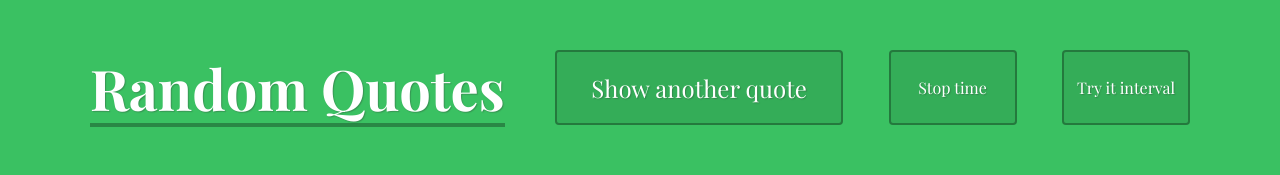
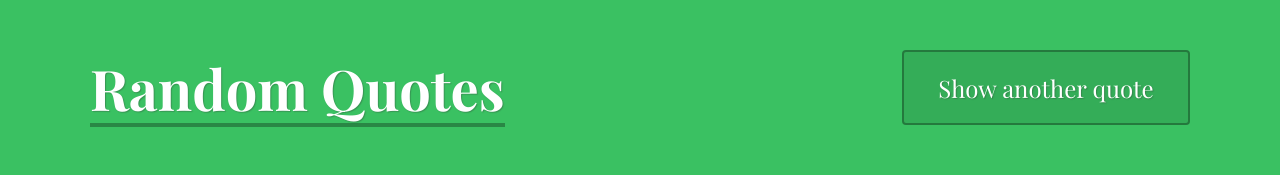
Before and after one commit to AAdrien-3107/Project01-tth, a plain HTML site: page index.html in a window 1280 px wide. Shown: the top 175 px of the page. Drawn offline with nearby package versions, Linux system fonts and the light colour scheme; a web font is replaced by a local one.

Commit message:
final and commented the function not fully working.

```diff
--- a/index.html
+++ b/index.html
@@ -11,10 +11,9 @@
   <body>
     <header>
       <h1>Random Quotes</h1>
-      <button id="load-quote" class="load-quote">Show another quote</button>
-      <button id="Stop-interval-mode" class="interval-button" onclick="stopMyInterval()">Stop time</button>
-      <button id="interval-mode" class="interval-button" onclick="myIntervalGenerator">Try it interval</button>
-
+      <button id="load-quote" class="load-quote" >Show another quote</button>
+      <!-- <button id="Stop-interval-mode" class="interval-button" onclick="stopMyInterval()">Stop time</button>
+      <button id="interval-mode" class="interval-button" onclick="myIntervalGenerator">Try it interval</button> -->
     </header>
 
     <div class="container">
--- a/js/script.js
+++ b/js/script.js
@@ -48,16 +48,13 @@ function printQuote() {
     //This if statement check either the obj randomQuote has a property citation with a boolean. If true the code enter the if block if false it doesnt enter the if block
 
     if(x.citation){
-    console.log(x.citation);
         //if true the value will be add to my finalSource variable.
         finalQuote += `<span class="citation"> ${x.citation} </span>`;
     }
     if(x.year){
-    console.log(x.year);
         finalQuote += `<span class="year"> ${x.year} </span>`;
     }
     if(x.tags){
-    console.log(x.tags);
         finalQuote += `
         <span class="citation"> ${x.tags} </span>`;
     }
@@ -65,20 +62,38 @@ function printQuote() {
     finalQuote += `</p>`;
 
     document.getElementById('quote-box').innerHTML = finalQuote;
+}
+/*
+  //I attempt to go for the exceed expectation grade but too much unknow information so i wasnt able to finish each step.
 
-
-}
-
-let myIntervalGenerator = setInterval(printQuote,2000);
+  //This set the interval of when the page will generate a new quote. which works but only 1 time use then i couldnt figure out how to make it work multiple time.
+  //let myIntervalGenerator = setInterval(printQuote,2000);
 
   function stopMyInterval(){
     clearInterval(myIntervalGenerator);
   }
 
+  let rgbGenerator = [];
+  //This generateRandomColor generate 3 integer and put it in a array to define the rgb color of the background.
+  //The function works and return me 3 int but cant make the connection properly with .body so it doesnt take effect on the website.
 
+  function generateRandomColor(){
+      let maxRange = 255;
 
+      //loop 3 time and put it in a array.
+      for(let i = 0;i < 3;i++){
+        let r = Math.floor(Math.random()* maxRange)+1;
+        rgbGenerator.push(r);
+        }
+        var a = rgbGenerator[0];
+        var b = rgbGenerator[1];
+        var c = rgbGenerator[2];
 
-//printQuote();
+        let randomRGB = "'rgb(" + a + "," + b + "," + c + ")'";
+
+        return document.body.style.backgroundColor = randomRGB;
+}
+ */
 
 /***
  * click event listener for the print quote button
```
Lines whose indentation alone changed are shown as unchanged.
